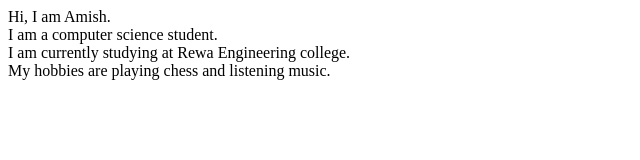
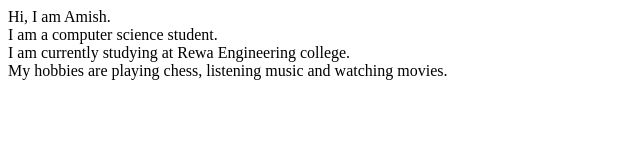
Before and after one commit to AmishMishra11/amish-site, a plain HTML site: page index.html in a window 1280 px wide. Shown: the whole page, without its empty margins (0-640 px from the left). Drawn offline with Linux system fonts and the light colour scheme.

Commit message:
docs: updated hobbies

```diff
--- a/index.html
+++ b/index.html
@@ -10,6 +10,6 @@
     Hi, I am Amish.<br>
     I am a computer science student.<br>
     I am currently studying at Rewa Engineering college.<br>
-    My hobbies are playing chess and listening music.
+    My hobbies are playing chess, listening music and watching movies.
 </body>
 </html>
```
